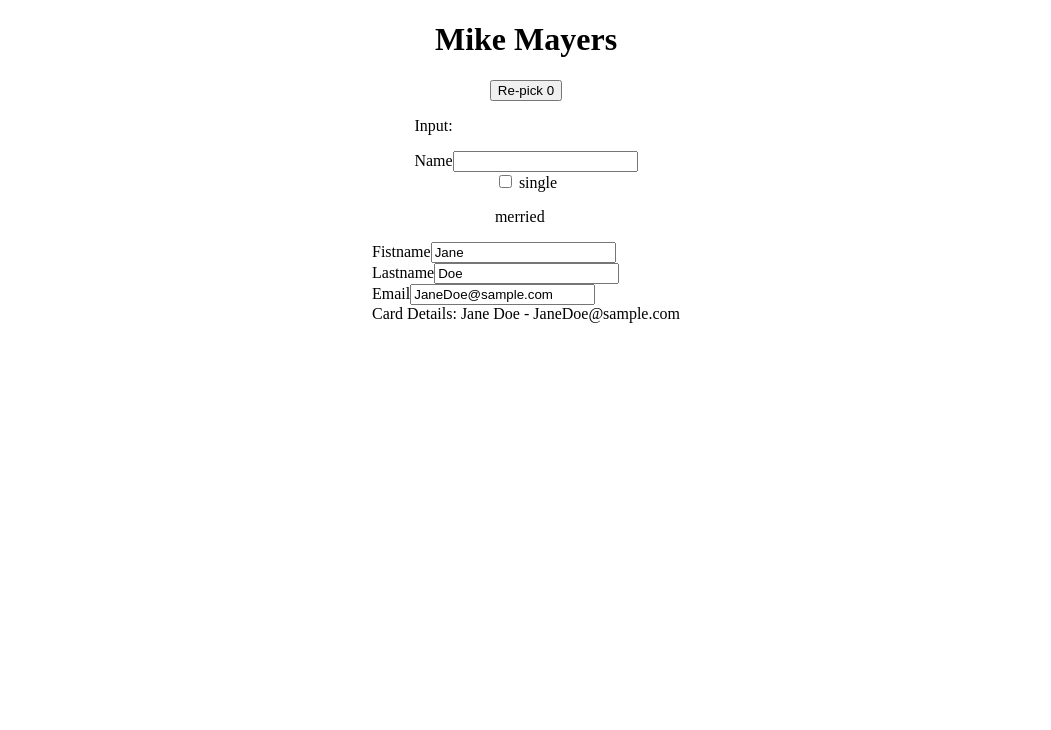
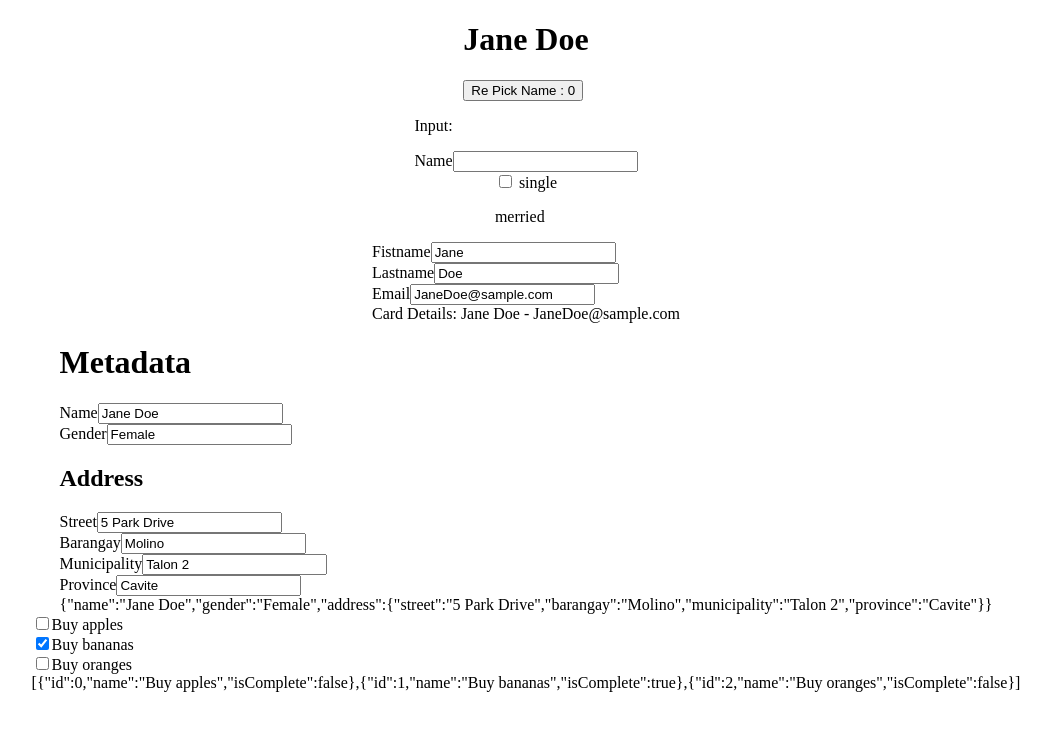
Before and after one commit to antonpalermo/learning-react, a React (Vite) app in the folder apps/use-state/: page / in a window 1280 px wide. Shown: the top 730 px of the page, without its empty margins (114-1165 px from the left). Built offline with nearby package versions, Linux system fonts and the light colour scheme.

Commit message:
[DAY: 2] mastering useState
- update all component names.
- moved basic state to its own component.
- added nested object state example.
- added array state example

areas of improvement
- updating array objects, and values within it.
- updating the array state.

```diff
--- a/apps/use-state/src/components/App.tsx
+++ b/apps/use-state/src/components/App.tsx
@@ -1,31 +1,20 @@
-import React from 'react'
 import style from './App.module.css'
-import Input from './Input'
-import BooleanState from './Boolean'
-import ObjectState from './ObjectState'
-
-const names = ['Jane Doe', 'Mike Mayers', 'Obrien Dole']
+import InputState from './input-state'
+import BooleanState from './boolean-state'
+import ObjectState from './object-state'
+import BasicState from './basic-state'
+import NestedObjectState from './nested-object-state'
+import ArrayState from './array-state'
 
 function App() {
-  const [pickCount, setPickCount] = React.useState(0)
-  const [name, setName] = React.useState(() => names[randomIndex()])
-
-  function randomIndex() {
-    return Math.floor(Math.random() * names.length)
-  }
-
-  function pickNames() {
-    setName(names[randomIndex()])
-    setPickCount(prev => prev + 1)
-  }
-
   return (
     <div className={style.container}>
-      <h1>{name}</h1>
-      <button onClick={pickNames}>Re-pick {pickCount}</button>
-      <Input />
+      <BasicState />
+      <InputState />
       <BooleanState />
       <ObjectState />
+      <NestedObjectState />
+      <ArrayState />
     </div>
   )
 }
--- /dev/null
+++ b/apps/use-state/src/components/array-state.tsx
@@ -0,0 +1,49 @@
+import React from 'react'
+
+function Task(props: {
+  task: { id: number; name: string; isComplete: boolean }
+  onComplete: (id: number, status: boolean) => void
+}) {
+  return (
+    <div>
+      <input
+        id='isComplete'
+        type='checkbox'
+        name='isComplete'
+        checked={props.task.isComplete}
+        onChange={e => props.onComplete(props.task.id, e.target.checked)}
+      />
+      {props.task.name}
+    </div>
+  )
+}
+
+export default function ArrayState() {
+  const [tasks, setTasks] = React.useState([
+    { id: 0, name: 'Buy apples', isComplete: false },
+    { id: 1, name: 'Buy bananas', isComplete: true },
+    { id: 2, name: 'Buy oranges', isComplete: false }
+  ])
+
+  function handleOnTaskComplete(id: number, complete: boolean) {
+    const taskIndex = tasks.findIndex(e => e.id === id)
+    const updatedTasks = tasks.splice(taskIndex, 1, {
+      id,
+      name: '',
+      isComplete: complete
+    })
+
+    setTasks(updatedTasks)
+  }
+
+  return (
+    <div>
+      {tasks.map(task => (
+        <div key={task.id}>
+          <Task task={task} onComplete={handleOnTaskComplete} />
+        </div>
+      ))}
+      {JSON.stringify(tasks)}
+    </div>
+  )
+}
--- /dev/null
+++ b/apps/use-state/src/components/basic-state.tsx
@@ -0,0 +1,26 @@
+import React from 'react'
+
+export default function BasicState() {
+  const names = ['Jane Doe', 'Max Lane', 'David Jones', 'Sin Clare']
+  const [prePickCount, setPrePickCount] = React.useState(0)
+  const [selectedName, setSelectedName] = React.useState(() => getRandomName())
+
+  function getRandomName() {
+    const randomIndex = Math.floor(Math.random() * names.length)
+    return names[randomIndex]
+  }
+
+  function repickRandomName() {
+    const name = getRandomName()
+
+    setPrePickCount(prev => prev + 1)
+    setSelectedName(name)
+  }
+
+  return (
+    <div>
+      <h1>{selectedName}</h1>
+      <button onClick={repickRandomName}>Re Pick Name : {prePickCount}</button>
+    </div>
+  )
+}
--- a/apps/use-state/src/components/Input.tsx
+++ b/apps/use-state/src/components/input-state.tsx
@@ -1,6 +1,6 @@
 import React from 'react'
 
-export default function Input() {
+export default function InputState() {
   const [name, setName] = React.useState('')
 
   return (
--- /dev/null
+++ b/apps/use-state/src/components/nested-object-state.tsx
@@ -0,0 +1,93 @@
+import React from 'react'
+
+export default function NestedObjectState() {
+  const [metadata, setMetadata] = React.useState({
+    name: 'Jane Doe',
+    gender: 'Female',
+    address: {
+      street: '5 Park Drive',
+      barangay: 'Molino',
+      municipality: 'Talon 2',
+      province: 'Cavite'
+    }
+  })
+
+  function setAddress(value: {
+    street?: string
+    barangay?: string
+    municipality?: string
+    province?: string
+  }) {
+    setMetadata(prev => ({ ...prev, address: { ...prev.address, ...value } }))
+  }
+
+  return (
+    <div>
+      <h1>Metadata</h1>
+      <div>
+        <label htmlFor='name'>Name</label>
+        <input
+          type='text'
+          name='name'
+          id='name'
+          value={metadata.name}
+          onChange={e => setMetadata({ ...metadata, name: e.target.value })}
+        />
+      </div>
+      <div>
+        <label htmlFor='gender'>Gender</label>
+        <input
+          type='text'
+          name='gender'
+          id='gender'
+          value={metadata.gender}
+          onChange={e => setMetadata({ ...metadata, gender: e.target.value })}
+        />
+      </div>
+      <div>
+        <h2>Address</h2>
+        <div>
+          <label htmlFor='street'>Street</label>
+          <input
+            type='text'
+            name='street'
+            id='street'
+            value={metadata.address.street}
+            onChange={e => setAddress({ street: e.target.value })}
+          />
+        </div>
+        <div>
+          <label htmlFor='barangay'>Barangay</label>
+          <input
+            type='text'
+            name='Barangay'
+            id='barangay'
+            value={metadata.address.barangay}
+            onChange={e => setAddress({ barangay: e.target.value })}
+          />
+        </div>
+        <div>
+          <label htmlFor='municipality'>Municipality</label>
+          <input
+            type='text'
+            name='municipality'
+            id='municipality'
+            value={metadata.address.municipality}
+            onChange={e => setAddress({ municipality: e.target.value })}
+          />
+        </div>
+        <div>
+          <label htmlFor='province'>Province</label>
+          <input
+            type='text'
+            name='province'
+            id='province'
+            value={metadata.address.province}
+            onChange={e => setAddress({ province: e.target.value })}
+          />
+        </div>
+        {JSON.stringify(metadata)}
+      </div>
+    </div>
+  )
+}
--- a/apps/use-state/src/main.tsx
+++ b/apps/use-state/src/main.tsx
@@ -1,6 +1,6 @@
 import { StrictMode } from 'react'
 import { createRoot } from 'react-dom/client'
-import App from './components/App.tsx'
+import App from './components/App'
 
 createRoot(document.getElementById('root')!).render(
   <StrictMode>
```
Also changed, not shown: apps/use-state/src/components/boolean-state.tsx (renamed from apps/use-state/src/components/Boolean.tsx), apps/use-state/src/components/object-state.tsx (renamed from apps/use-state/src/components/ObjectState.tsx).
